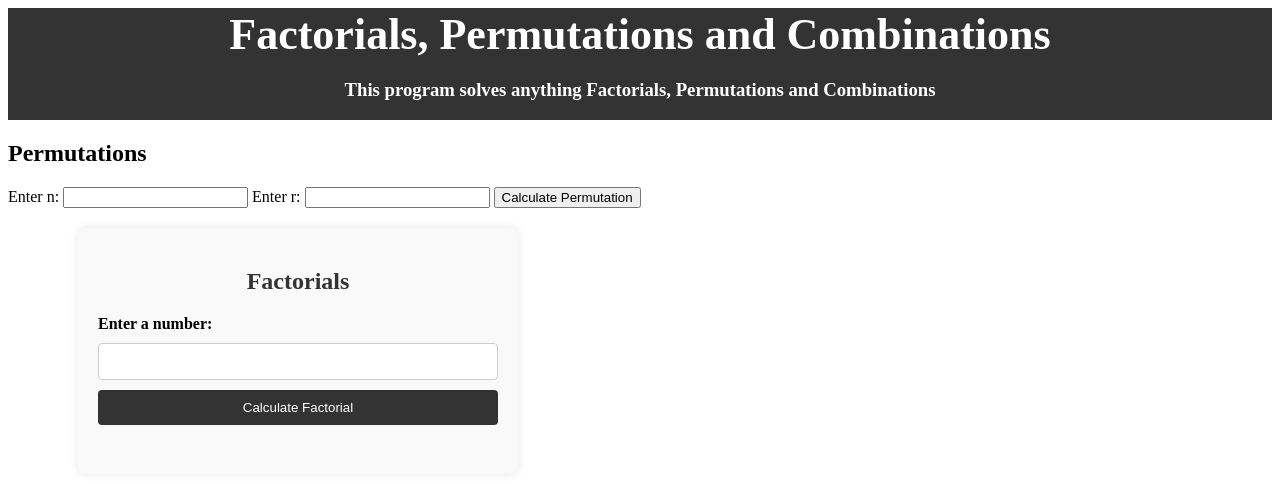
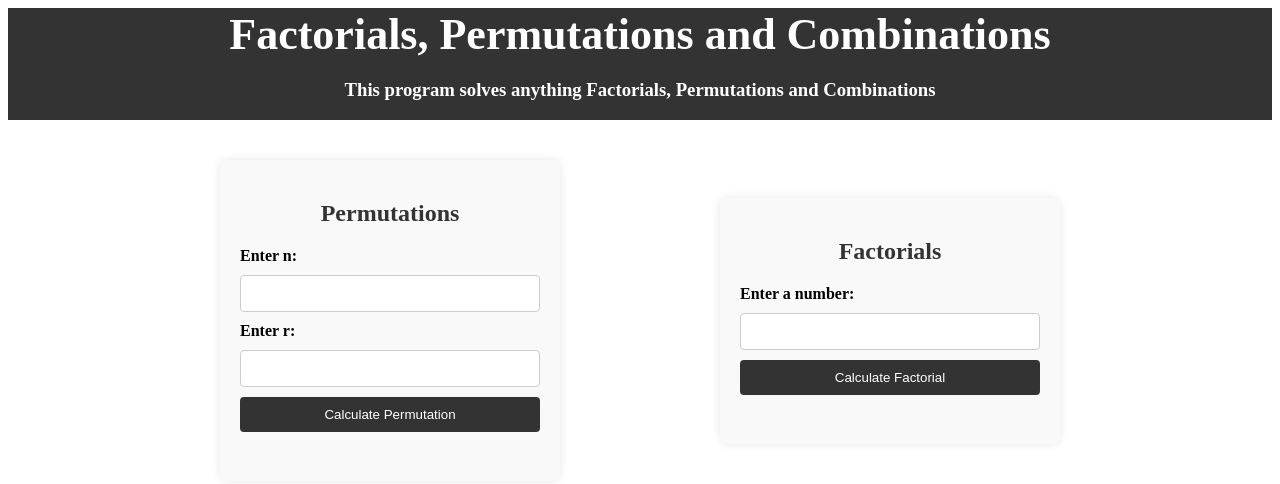
Before and after one commit to somemorewater/factorials, a plain HTML site: page index.html in a window 1280 px wide. Drawn offline with Linux system fonts and the light colour scheme.

Commit message:
styled the permutation form

```diff
--- a/style.css
+++ b/style.css
@@ -16,12 +16,24 @@ header h1 {
     padding: 0;
 }
 
+main {
+    width: 100%;
+    display: flex;
+    justify-content: center;
+    align-items: center;
+    flex-wrap: wrap;
+    gap: 20px;
+    margin-top: 20px;
+}
+
+main section {
+    width: 300px;
+}
 
 .factorials {
     background-color: #f9f9f9;
     padding: 20px;
     border-radius: 8px;
-    max-width: 400px;
     margin-left: 70px;
     margin-top: 20px;
     box-shadow: 0 0 10px rgba(0, 0, 0, 0.1);
@@ -61,3 +73,54 @@ header h1 {
     text-align: center;
     color: #333;
 }
+
+.permutation {
+    background-color: #f9f9f9;
+    padding: 20px;
+    border-radius: 8px;
+    margin-right: 70px;
+    margin-top: 20px;
+    box-shadow: 0 0 10px rgba(0, 0, 0, 0.1);
+}
+
+.permutation h2 {
+    text-align: center;
+    color: #333;
+}
+
+.permutation form {
+    display: flex;
+    flex-direction: column;
+    gap: 10px;
+}
+
+.permutation label {
+    font-weight: bold;
+}
+
+.permutation input[type="number"] {
+    padding: 10px;
+    border: 1px solid #ccc;
+    border-radius: 4px;
+}
+
+.permutation button {
+    padding: 10px;
+    background-color: #333;
+    color: white;
+    border: none;
+    border-radius: 4px;
+    cursor: pointer;
+}
+
+.permutation button:hover {
+    background-color: #1a1919;
+}
+
+.permutation #permutationResult {
+    margin-top: 20px;
+    font-size: 1.8em;
+    font-weight: bold;
+    text-align: center;
+    color: #333;
+}
```
